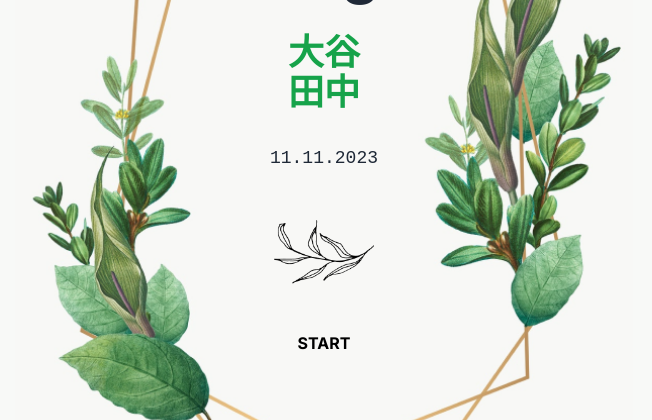
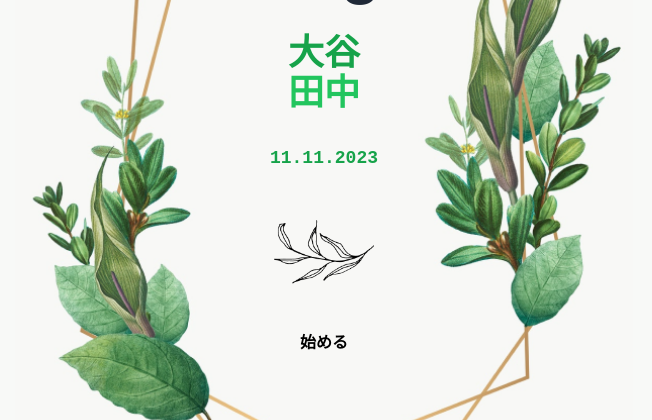
Before and after one commit to soratenchan/wedding-frontend, a Next.js app in the folder src/: page /account/landing in a window 1280 px wide. Shown: the part 245-665 px from the top of the page, without its empty margins (316-968 px from the left). Built offline with nearby package versions, Linux system fonts and the light colour scheme.

Commit message:
Landing Pageリファクタリング

```diff
--- a/src/src/app/account/landing/page.tsx
+++ b/src/src/app/account/landing/page.tsx
@@ -37,9 +37,9 @@
             <h1 className="text-4xl md:text-6xl font-bold mb-8">Wedding Gate</h1>
             <div className="text-3xl md:text-4xl font-semibold mb-8">
               <span className="text-green-600">{groomName}</span><br />
-              <span className="text-green-600">{brideName}</span>
+              <span className="text-green-500">{brideName}</span>
             </div>
-            <div className="text-lg mb-12 font-courier">
+            <div className="text-lg mb-12 text-green-600 font-semibold font-courier">
               {weddingDate}
             </div>
             <div className="flex items-center justify-center pb-8">
@@ -53,9 +53,9 @@
             <div className="flex justify-center">
               <a
                 href="/account/sign-up"
-                className="custom-box text-black font-bold cursor-pointer"
+                className="custom-box font-sans text-black cursor-pointer"
               >
-                Start
+                始める
               </a>
             </div>
           </div>
```
